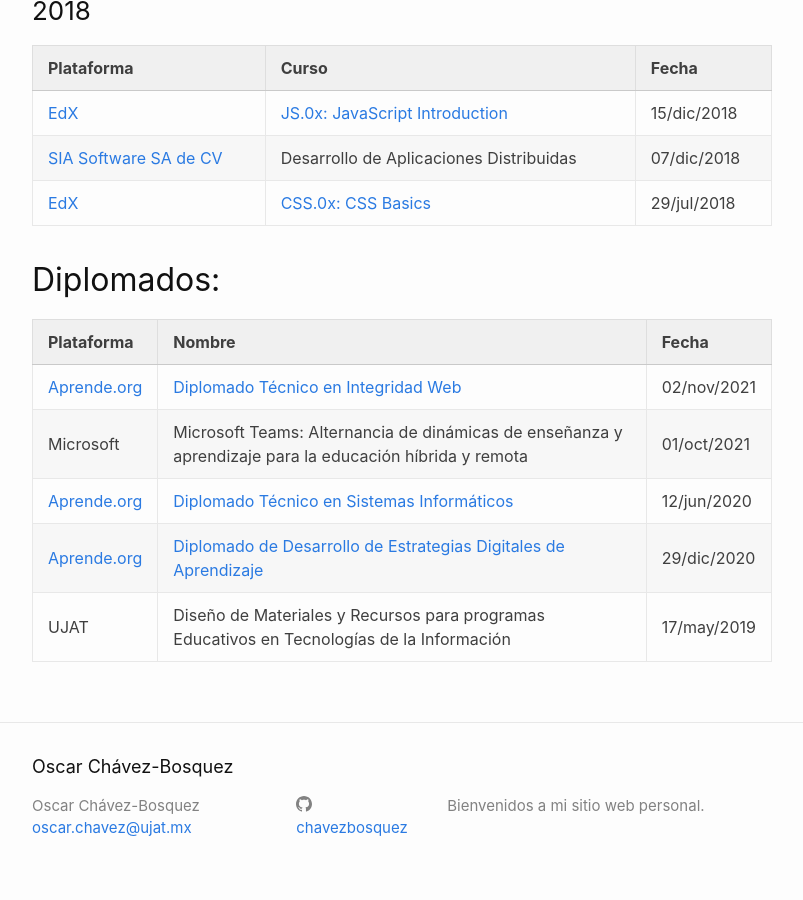
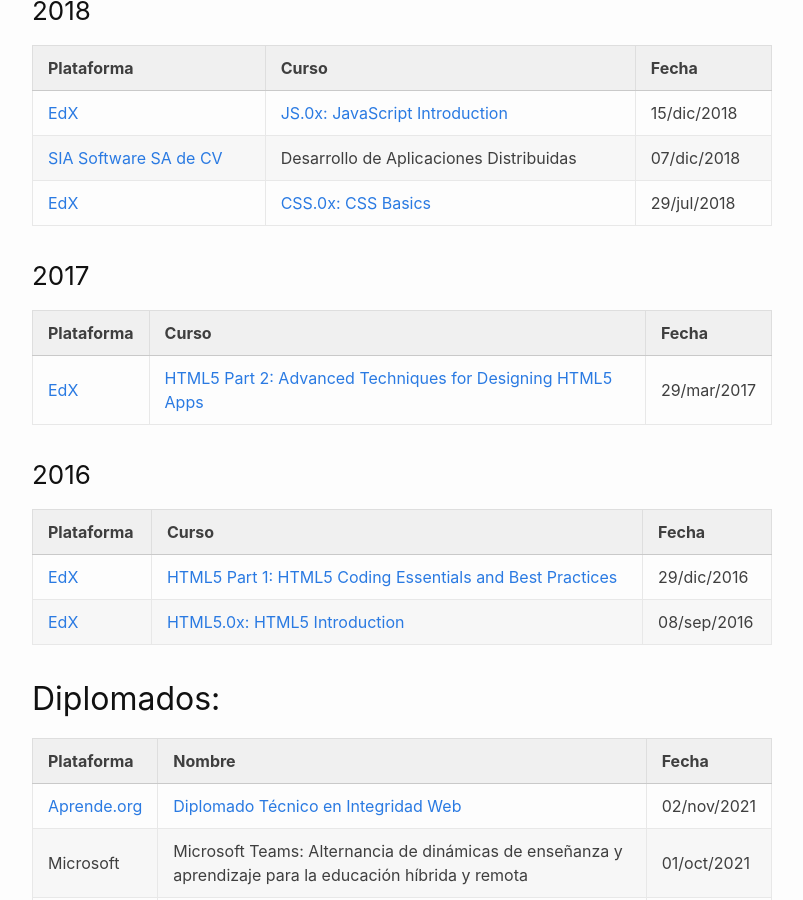
Before and after one commit to chavezbosquez/chavezbosquez.github.io, a Jekyll site: the page built from personal/cursos.markdown, in a window 1280 px wide and 900 px high, scrolled down 1610 px. Shown: the whole window, without its empty margins (238-1041 px from the left). Built offline with Jekyll 4.4.1, drawn with Linux system fonts in a browser that asks for light colours; some of the changed text lies outside the part shown.

Commit message:
Capacitación recibida

```diff
--- a/personal/cursos.markdown
+++ b/personal/cursos.markdown
@@ -47,10 +47,19 @@ date     : 2021-05-20 14:43:00 -0600
 | [SIA Software SA de CV](https://www.siasw.com/index.php/es/){:target="_blank"} | Desarrollo de Aplicaciones Distribuidas | 07/dic/2018 |
 | [EdX](https://www.edx.org){:target="_blank"} | [CSS.0x: CSS Basics](https://courses.edx.org/certificates/8250edd6fe354f8bb4835ef16f8dd6da){:target="_blank"} | 29/jul/2018 |
 
-<!--| UJAT | Desarrollo de Productos Innovadores Desing Thinking para Proyectos de Base Tecnológica | 18/nov/2020 |
-| [Udemy](https://www.udemy.com/course/machinelearningpython/)
-https://www.udemy.com/course/optimization-with-metaheuristics/
--->
+### 2017
+
+| Plataforma | Curso | Fecha |
+| --- | --- | ---|
+| [EdX](https://www.edx.org){:target="_blank"} | [HTML5 Part 2: Advanced Techniques for Designing HTML5 Apps](https://courses.edx.org/certificates/9f4bcf4123f843c2912adc97610b0675){:target="_blank"} | 29/mar/2017 |
+
+### 2016
+
+| Plataforma | Curso | Fecha |
+| --- | --- | ---|
+| [EdX](https://www.edx.org){:target="_blank"} | [HTML5 Part 1: HTML5 Coding Essentials and Best Practices](https://courses.edx.org/certificates/c20d75a9d1e648e9bf1561e7e3ad28aa){:target="_blank"} | 29/dic/2016 |
+| [EdX](https://www.edx.org){:target="_blank"} | [HTML5.0x: HTML5 Introduction ](https://courses.edx.org/certificates/4132ad1bde334e8fb93e5a9d4acf7860){:target="_blank"} | 08/sep/2016 |
+
 
 ## Diplomados:
 
```
Also changed, not shown: other parts of personal/cursos.markdown (+1 -1 lines).
